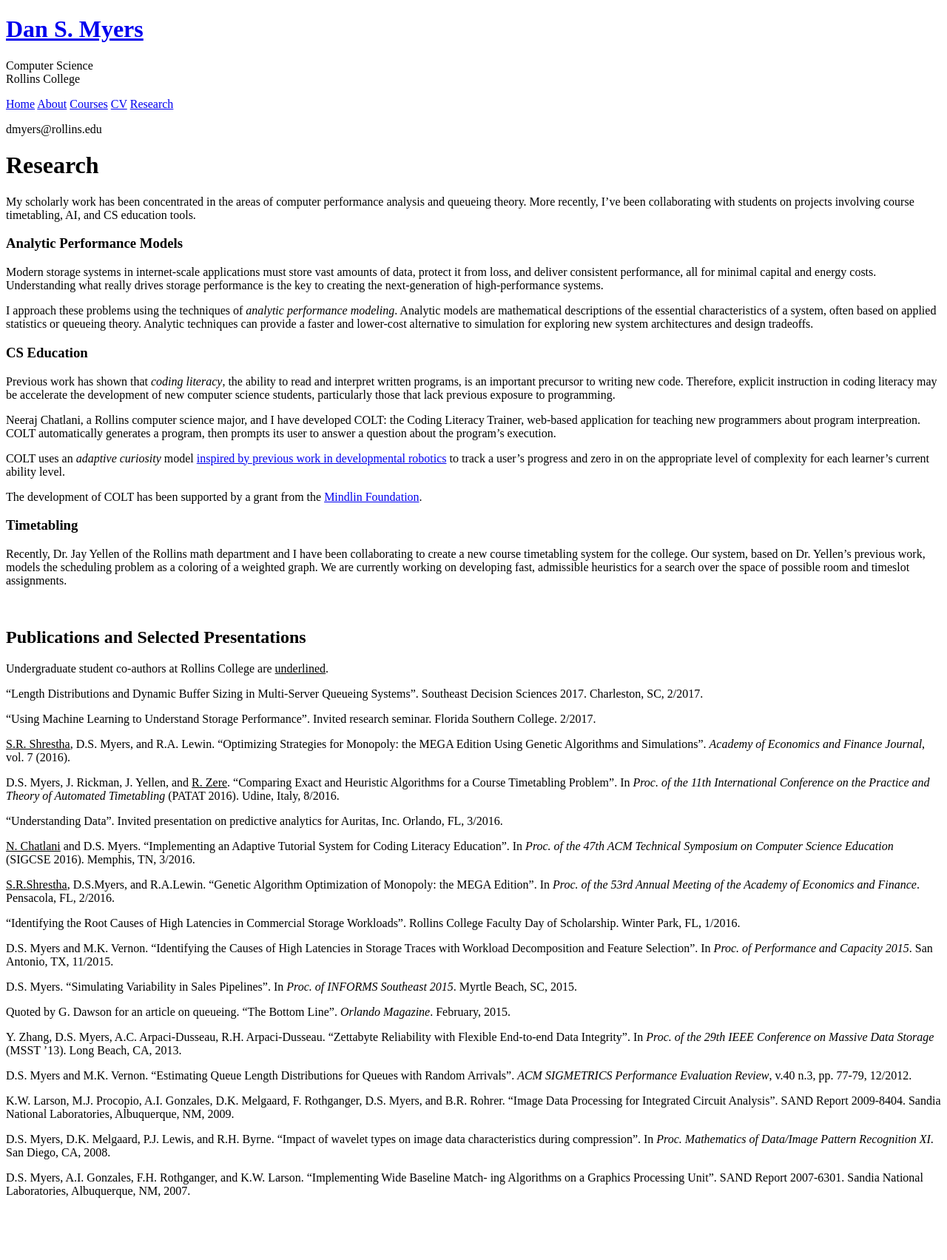
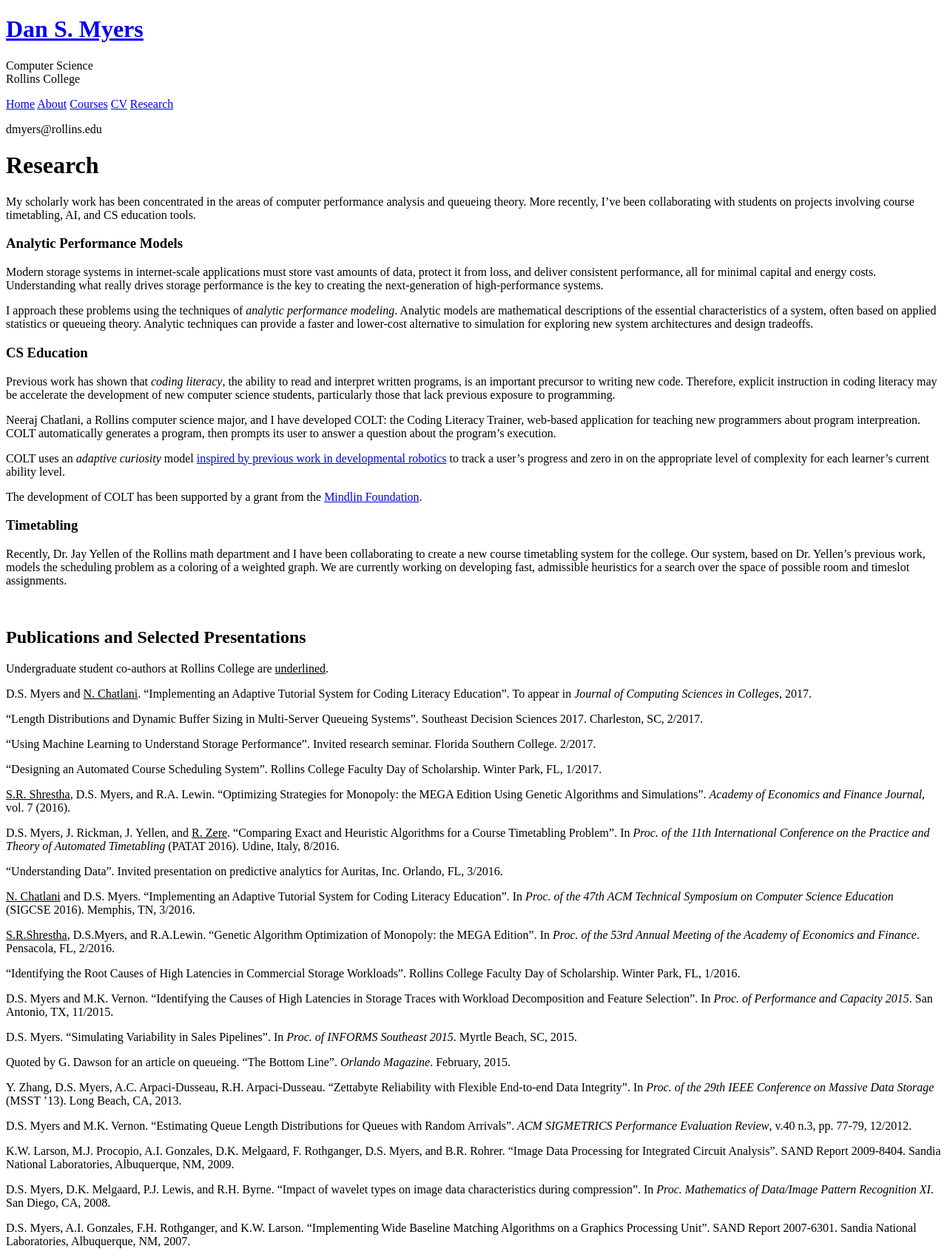
Before and after one commit to dansmyers/dansmyers.github.io-archived, a Jekyll site: the page built from research.md, in a window 1280 px wide. Shown: the whole page at 74% size. Built offline with Jekyll 4.4.1, drawn with Linux system fonts in a browser that asks for light colours; before the commit the page ends 1635 px from its top, so only the background shows below that.

Commit message:
Updated Research page

```diff
--- a/research.md
+++ b/research.md
@@ -33,9 +33,14 @@ Recently, Dr. Jay Yellen of the Rollins math department and I have been collabor
 ## Publications and Selected Presentations
 Undergraduate student co-authors at Rollins College are <u>underlined</u>.
 
+D.S. Myers and <u>N. Chatlani</u>. "Implementing an Adaptive Tutorial System for Coding Literacy
+Education". To appear in *Journal of Computing Sciences in Colleges*, 2017.
+
 "Length Distributions and Dynamic Buffer Sizing in Multi-Server Queueing Systems". Southeast Decision Sciences 2017. Charleston, SC, 2/2017.
 
 "Using Machine Learning to Understand Storage Performance". Invited research seminar. Florida Southern College. 2/2017.
+
+"Designing an Automated Course Scheduling System". Rollins College Faculty Day of Scholarship. Winter Park, FL, 1/2017.
 
 <u>S.R. Shrestha</u>, D.S. Myers, and R.A. Lewin. “Optimizing Strategies for Monopoly: the MEGA Edition Using Genetic Algorithms and Simulations”. *Academy of Economics and Finance Journal*, vol. 7 (2016).
 
@@ -63,4 +68,4 @@ K.W. Larson, M.J. Procopio, A.I. Gonzales, D.K. Melgaard, F. Rothganger, D.S. My
 
 D.S. Myers, D.K. Melgaard, P.J. Lewis, and R.H. Byrne. “Impact of wavelet types on image data characteristics during compression”. In *Proc. Mathematics of Data/Image Pattern Recognition XI*. San Diego, CA, 2008.
 
-D.S. Myers, A.I. Gonzales, F.H. Rothganger, and K.W. Larson. “Implementing Wide Baseline Match- ing Algorithms on a Graphics Processing Unit”. SAND Report 2007-6301. Sandia National Laboratories, Albuquerque, NM, 2007.
+D.S. Myers, A.I. Gonzales, F.H. Rothganger, and K.W. Larson. “Implementing Wide Baseline Matching Algorithms on a Graphics Processing Unit”. SAND Report 2007-6301. Sandia National Laboratories, Albuquerque, NM, 2007.
```
Also changed, not shown: public/css/hyde.css (+4 -4 lines), public/css/poole.css (+5 -4 lines).
